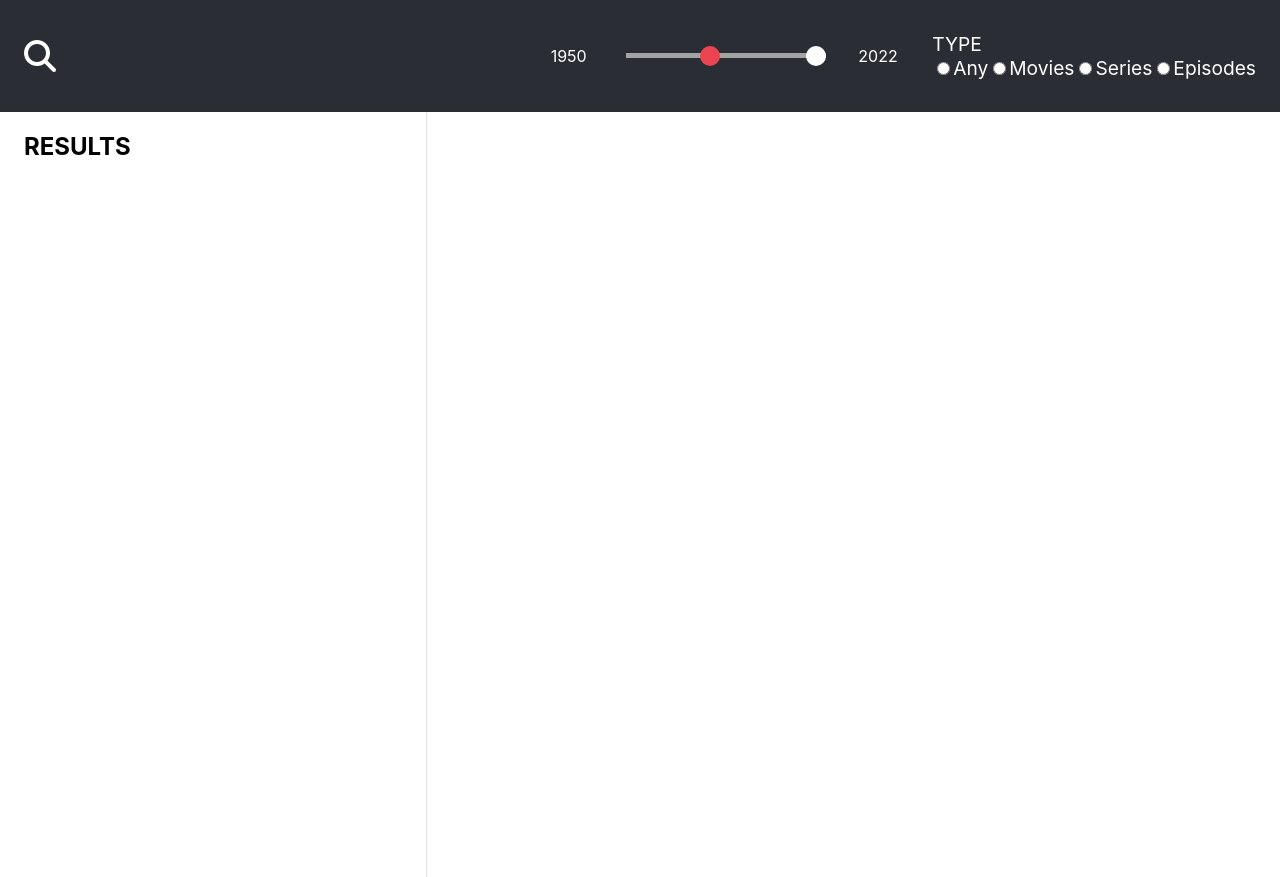
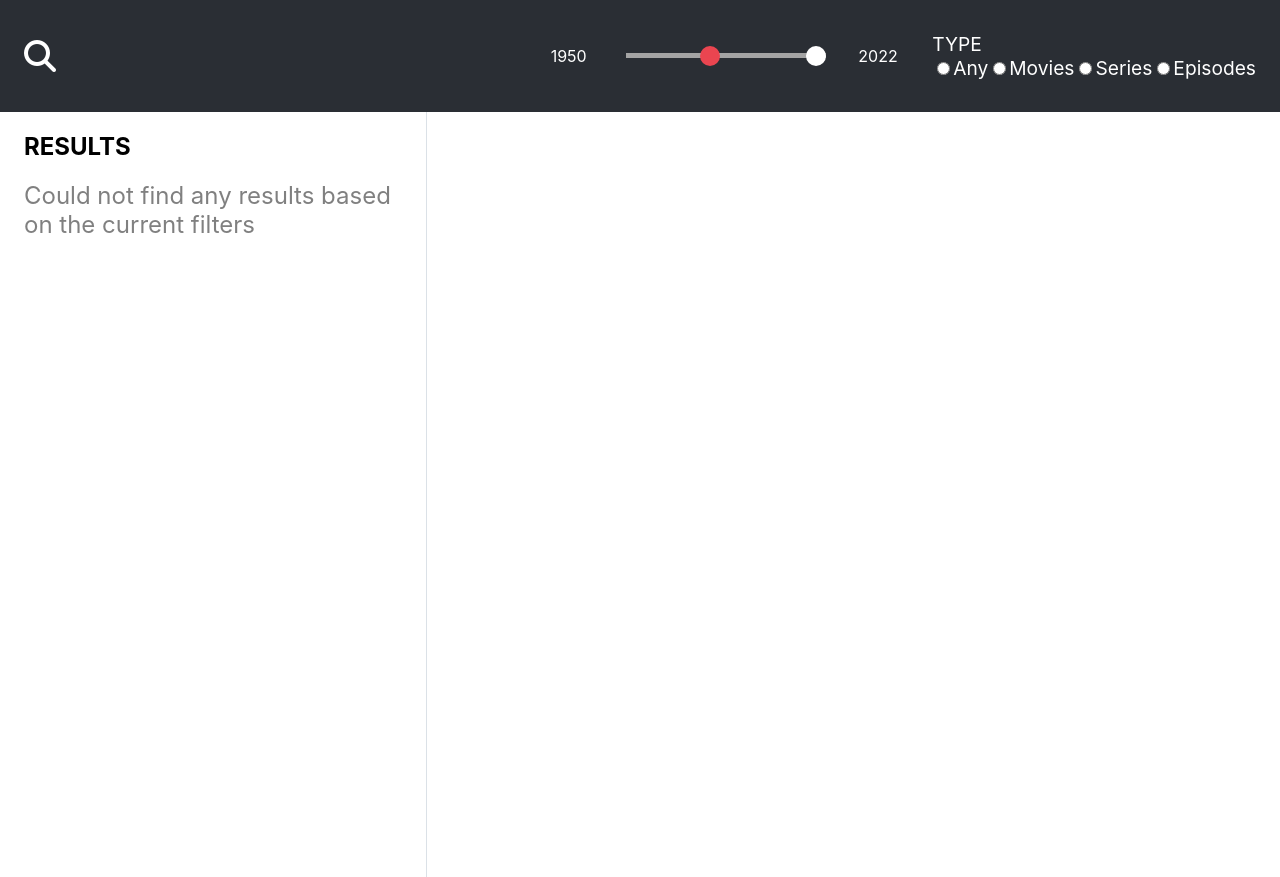
Before and after one commit to BrokenDots/omdb-search-alligent, a React (Create React App) app: page / in a window 1280 px wide. Built offline with nearby package versions, Linux system fonts and the light colour scheme.

Commit message:
added some feedback for searches without results

```diff
--- a/src/Components/ResultListItem/ResultListItem.jsx
+++ b/src/Components/ResultListItem/ResultListItem.jsx
@@ -54,13 +54,14 @@ export default function ResultListItem(props){
         filteredResults = results;
     }
 
+    console.log(filteredResults);
 
 
 
     return (
         <div className="result-list">
-
-            {filteredResults.map((ele, index)=>{
+            {filteredResults[0]?
+             filteredResults.map((ele, index)=>{
                 if(filteredResults.length === index + 1){
                     return(
                         <div ref={lastItem} className="list-item" key={index} onClick={()=>{onClickFunction(ele.imdbID)}}>
@@ -84,7 +85,12 @@ export default function ResultListItem(props){
                     )
                 }
 
-            })}
+            })
+            :
+            <div style={{marginInline : "1.5rem", color : "grey", fontSize : "var(--step-0)", fontWeight : "400"}}>Could not find any results based on the current filters</div>
+            }
+
+
         </div>
     )
 }
```
